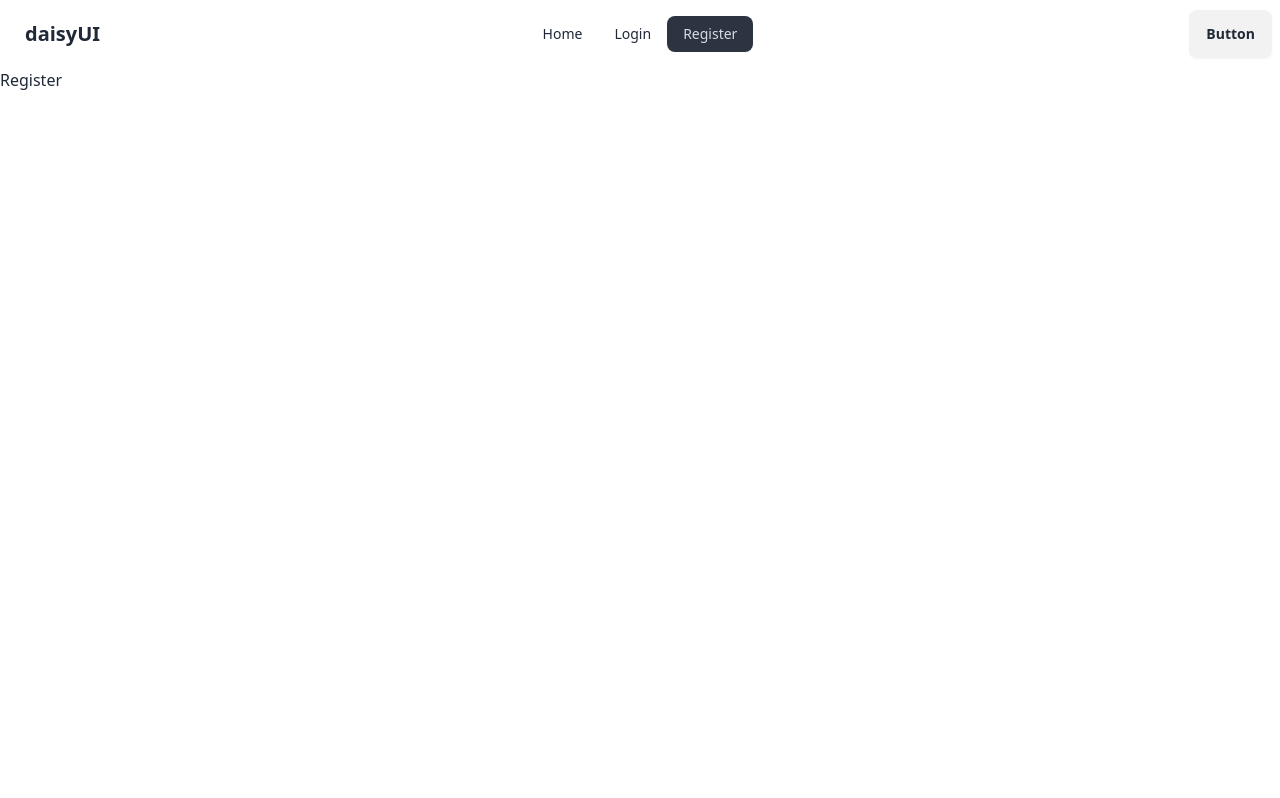
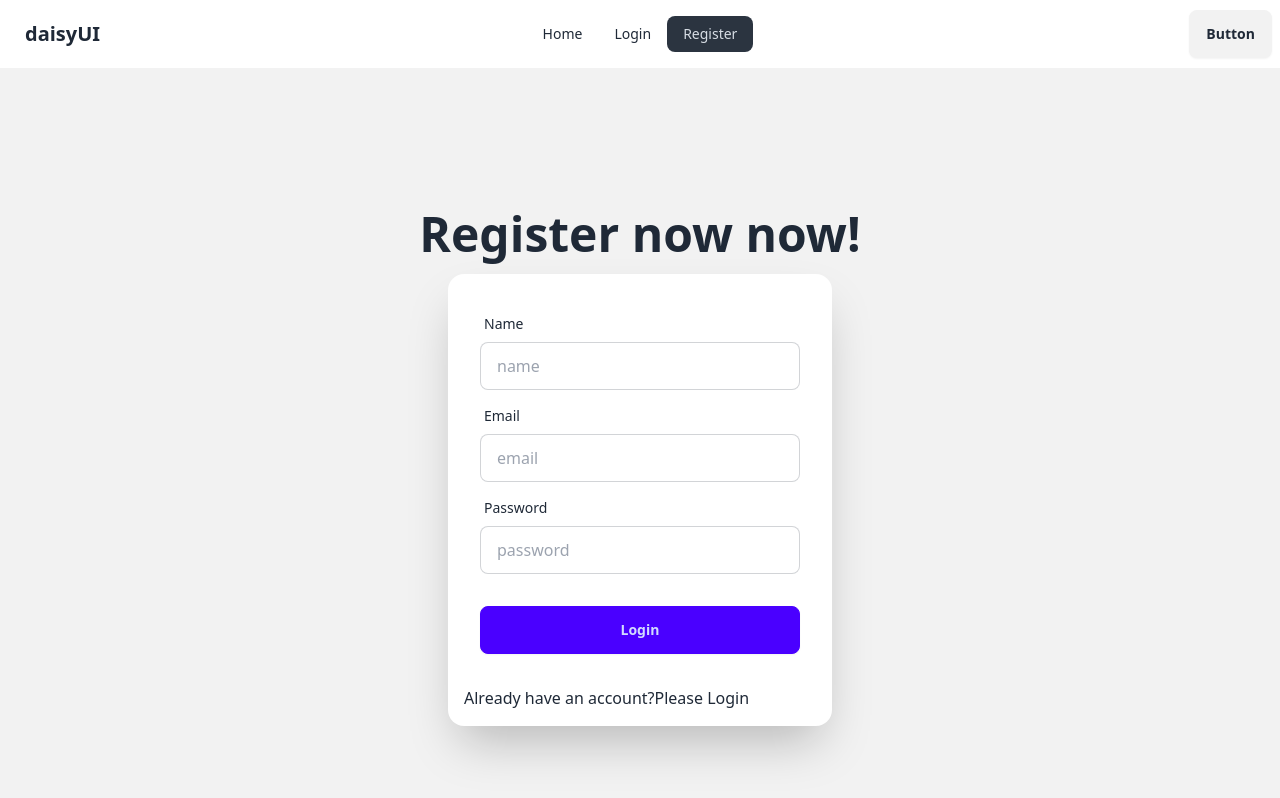
Before and after one commit to arjahid/Authentection-Mohamilon, a React (Vite) app: page /register in a window 1280 px wide. Shown: the top 798 px of the page. Built offline with nearby package versions, Linux system fonts and the light colour scheme.

Commit message:
added login and reg section

```diff
--- a/src/Login.jsx
+++ b/src/Login.jsx
@@ -1,10 +1,45 @@
 import React from 'react';
+import { Link } from 'react-router-dom';
 
 const Login = () => {
+    const handleLogiin=(e)=>{
+        e.preventDefault();
+        const email=e.target.email.value;
+        const password=e.target.password.value;
+        console.log(email,password);
+    }
     return (
-        <div>
-            <h2>Login</h2>
+        <div className="hero bg-base-200 min-h-screen">
+  <div className="hero-content flex-col ">
+    <div className="text-center lg:text-left">
+      <h1 className="text-5xl font-bold">Login now!</h1>
+
+    </div>
+    <div className="card bg-base-100 w-full max-w-sm shrink-0 shadow-2xl">
+      <form onSubmit={handleLogiin} className="card-body">
+        <div className="form-control">
+          <label className="label">
+            <span className="label-text">Email</span>
+          </label>
+          <input type="email" name='email' placeholder="email" className="input input-bordered" required />
         </div>
+        <div className="form-control">
+          <label className="label">
+            <span className="label-text">Password</span>
+          </label>
+          <input type="password" name='password' placeholder="password" className="input input-bordered" required />
+          <label className="label">
+            <a href="#" className="label-text-alt link link-hover">Forgot password?</a>
+          </label>
+        </div>
+        <div className="form-control mt-6">
+          <button className="btn btn-primary">Login</button>
+        </div>
+      </form>
+      <p className='ml-4 mb-4'>Are you New?Please <Link to='/register'>Register</Link></p>
+    </div>
+  </div>
+</div>
     );
 };
 
--- a/src/Register.jsx
+++ b/src/Register.jsx
@@ -1,10 +1,50 @@
 import React from 'react';
+import { Link } from 'react-router-dom';
 
 const Register = () => {
+    const handleRegister=(e)=>{
+        e.preventDefault();
+        const email=e.target.email.value;
+        const password=e.target.password.value;
+        const name=e.target.name.value;
+        console.log(email,password,name);
+    }
     return (
-        <div>
-            <h2>Register</h2>
+        <div className="hero bg-base-200 min-h-screen">
+        <div className="hero-content flex-col ">
+          <div className="text-center lg:text-left">
+            <h1 className="text-5xl font-bold">Register now now!</h1>
+
+          </div>
+          <div className="card bg-base-100 w-full max-w-sm shrink-0 shadow-2xl">
+            <form onSubmit={handleRegister} className="card-body">
+              <div className="form-control">
+                <label className="label">
+                  <span className="label-text">Name</span>
+                </label>
+                <input type="text" name='name' placeholder="name" className="input input-bordered" required />
+              </div>
+              <div className="form-control">
+                <label className="label">
+                  <span className="label-text">Email</span>
+                </label>
+                <input type="email" name='email' placeholder="email" className="input input-bordered" required />
+              </div>
+              <div className="form-control">
+                <label className="label">
+                  <span className="label-text">Password</span>
+                </label>
+                <input type="password" name='password' placeholder="password" className="input input-bordered" required />
+
+              </div>
+              <div className="form-control mt-6">
+                <button className="btn btn-primary">Login</button>
+              </div>
+            </form>
+            <p className='ml-4 mb-4 mr-4'>Already have an account?Please <Link to='/login'>Login</Link></p>
+          </div>
         </div>
+      </div>
     );
 };
 
```
